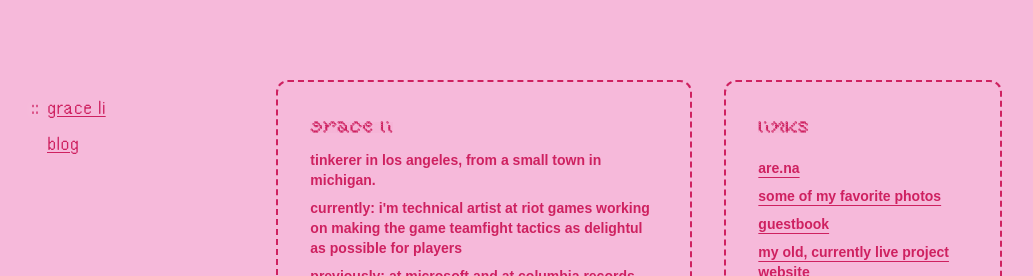
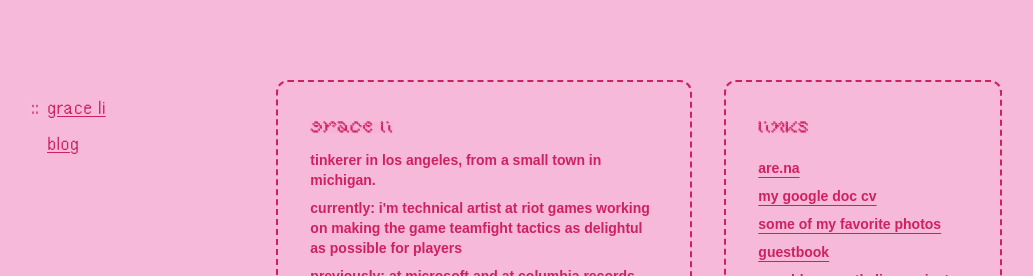
Before and after one commit to gracejli/gli-site, a Next.js app: page / in a window 1280 px wide. Shown: the top 276 px of the page, without its empty margins (1-1034 px from the left). Built offline with nearby package versions, Linux system fonts and the light colour scheme; a web font is replaced by a local one.

Commit message:
added cv

```diff
--- a/app/page.tsx
+++ b/app/page.tsx
@@ -60,6 +60,7 @@ export default function App() {
             {/* Placeholder for your links */}
             <ul className="space-y-2 font-fe text-sm font-bold">
               <li><a href="https://www.are.na/gli/index" className="underline underline-offset-4 transition-all duration-200 hover:text-white hover:drop-shadow-[0_0_6px_rgba(253,224,71,0.8)">are.na</a></li>
+              <li><a href="https://docs.google.com/document/d/1WdBJDExZ1Qv5_9O9CWMckTeZ0aHClaSxNFT-jAPfEQk/edit?tab=t.0" className="underline underline-offset-4 transition-all duration-200 hover:text-white hover:drop-shadow-[0_0_6px_rgba(253,224,71,0.8)">my google doc cv</a></li>
               <li><a href="https://www.instagram.com/gracejli/" className="underline underline-offset-4 transition-all duration-200 hover:text-white hover:drop-shadow-[0_0_6px_rgba(253,224,71,0.8)">some of my favorite photos</a></li>
               <li><a href="https://www.yourworldoftext.com/%7Egracejli/" className="underline underline-offset-4 transition-all duration-200 hover:text-white hover:drop-shadow-[0_0_6px_rgba(253,224,71,0.8)">guestbook</a></li>
               <li><a href="https://www.gracejli.com" className="underline underline-offset-4 transition-all duration-200 hover:text-white hover:drop-shadow-[0_0_6px_rgba(253,224,71,0.8)">my old, currently live project website</a></li>
```
